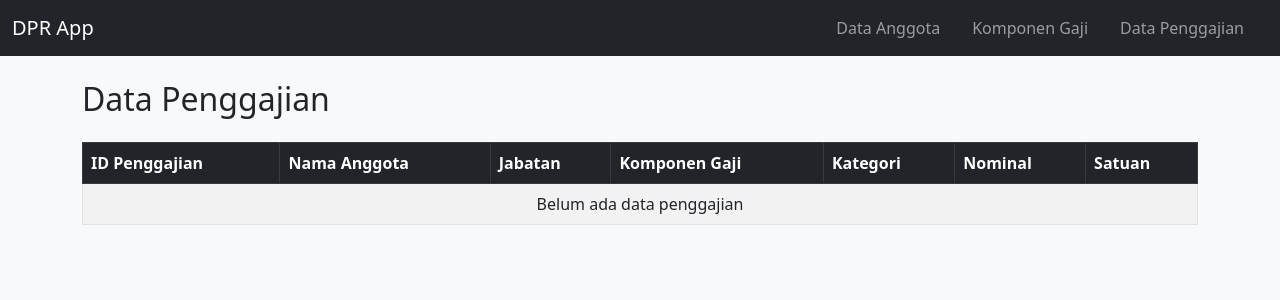
After one commit to nazrielramdhani/DPR_24151055_2B_Nazriel-Ramdhani, a CodeIgniter 4 app: template app/Views/penggajian/index.php in a window 1280 px wide. The commit adds this page. Shown: the top 300 px of the page. Run offline with PHP 8.4 and a stand-in for CodeIgniter, Linux system fonts and the light colour scheme; the template is opened without the code that fills it, so the values that code supplies are empty; some libraries are stand-ins or nearby versions.

Commit message:
Add Fitur Lihat Data Penggajian by Nazriel Ramdhani

```diff
--- a/app/Config/Routes.php
+++ b/app/Config/Routes.php
@@ -26,5 +26,6 @@ $routes->post('/komponen/update/(:num)', 'KomponenGaji::update/$1');
 $routes->post('/komponen/store', 'KomponenGaji::store');
 $routes->post('/komponen/delete/(:num)', 'KomponenGaji::delete/$1');
 
+$routes->get('/penggajian', 'Penggajian::index');
 $routes->get('/penggajian/create', 'Penggajian::create');
 $routes->post('/penggajian/store', 'Penggajian::store');
--- a/app/Models/KomponenGajiModel.php
+++ b/app/Models/KomponenGajiModel.php
@@ -8,6 +8,7 @@ class KomponenGajiModel extends Model
 {
     protected $table = 'komponen_gaji';
     protected $primaryKey = 'id_komponen_gaji';
+    protected $returnType = 'array';
     protected $allowedFields = [
         'nama_komponen',
         'kategori',
--- a/app/Views/komponen/index.php
+++ b/app/Views/komponen/index.php
@@ -17,7 +17,7 @@
 <table class="table table-bordered table-striped">
     <thead class="table-dark">
         <tr>
-            <th>ID</th>
+            <th>ID Komponen</th>
             <th>Nama Komponen</th>
             <th>Kategori</th>
             <th>Jabatan</th>
--- a/app/Views/layout/main.php
+++ b/app/Views/layout/main.php
@@ -27,6 +27,9 @@
           <li class="nav-item me-3">
             <a class="nav-link" href="/komponen">Komponen Gaji</a>
           </li>
+          <li class="nav-item me-3">
+            <a class="nav-link" href="/penggajian">Data Penggajian</a>
+          </li>
         </ul>
 
         <div class="d-flex">
--- /dev/null
+++ b/app/Views/penggajian/index.php
@@ -0,0 +1,50 @@
+<?= $this->extend('layout/main') ?>
+<?= $this->section('content') ?>
+
+<div class="d-flex justify-content-between align-items-center mb-3">
+    <h2>Data Penggajian</h2>
+    <?php if (session()->get('user')['role'] === 'Admin'): ?>
+        <a href="/penggajian/create" class="btn btn-primary">Tambah Data Penggajian</a>
+    <?php endif; ?>
+</div>
+
+<?php if (session()->getFlashdata('success')): ?>
+  <div class="alert alert-success"><?= session()->getFlashdata('success') ?></div>
+<?php endif; ?>
+
+<?php if (session()->getFlashdata('error')): ?>
+  <div class="alert alert-danger"><?= session()->getFlashdata('error') ?></div>
+<?php endif; ?>
+
+<table class="table table-bordered table-striped mt-3">
+  <thead class="table-dark">
+    <tr>
+      <th>ID Penggajian</th>
+      <th>Nama Anggota</th>
+      <th>Jabatan</th>
+      <th>Komponen Gaji</th>
+      <th>Kategori</th>
+      <th>Nominal</th>
+      <th>Satuan</th>
+    </tr>
+  </thead>
+  <tbody>
+    <?php if (empty($penggajian)): ?>
+      <tr><td colspan="7" class="text-center">Belum ada data penggajian</td></tr>
+    <?php else: ?>
+      <?php foreach ($penggajian as $i => $row): ?>
+        <tr>
+          <td><?= $i + 1 ?></td>
+          <td><?= esc($row['nama_anggota']) ?></td>
+          <td><?= esc($row['jabatan']) ?></td>
+          <td><?= esc($row['nama_komponen']) ?></td>
+          <td><?= esc($row['kategori']) ?></td>
+          <td><?= number_format($row['nominal'], 0, ',', '.') ?></td>
+          <td><?= esc($row['satuan']) ?></td>
+        </tr>
+      <?php endforeach; ?>
+    <?php endif; ?>
+  </tbody>
+</table>
+
+<?= $this->endSection() ?>
```
Also changed, not shown: app/Controllers/Penggajian.php (+28 -0 lines).
